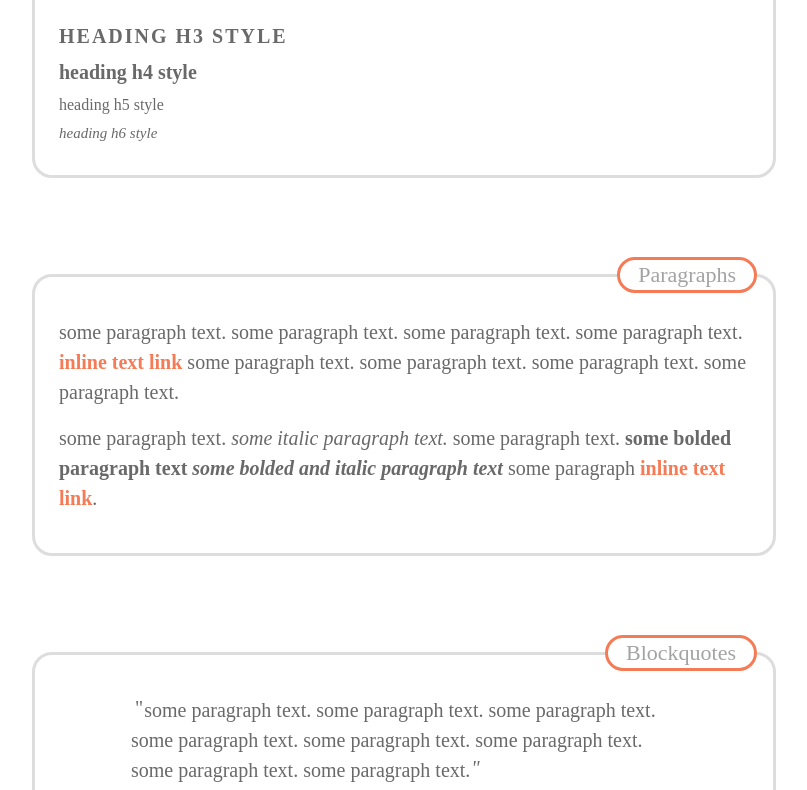
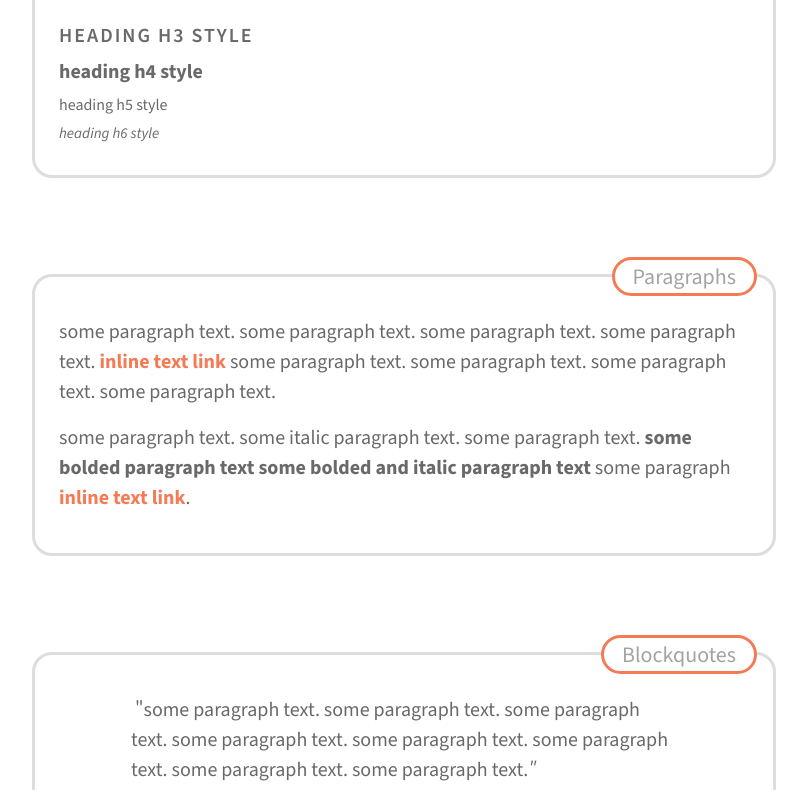
Before and after one commit to rogueathletic/caldera-ht101-all-html-css, a plain HTML site: page index.html in a window 1280 px wide. Shown: the part 744-1534 px from the top of the page, without its empty margins (236-1043 px from the left). Drawn offline with nearby package versions, Linux system fonts and the light colour scheme.

Commit message:
Update design.css

```diff
--- a/design.css
+++ b/design.css
@@ -1,3 +1,12 @@
+
+.hottubtips-template *:not(i) {
+    scroll-margin-top:   40px;
+    font-family:         "Source Sans 3", sans-serif;
+    font-optical-sizing: auto;
+    font-style:          normal;
+}
+
+
 .hottubtips-template .elementor-section .container {
     padding: 16px;
 }
```
